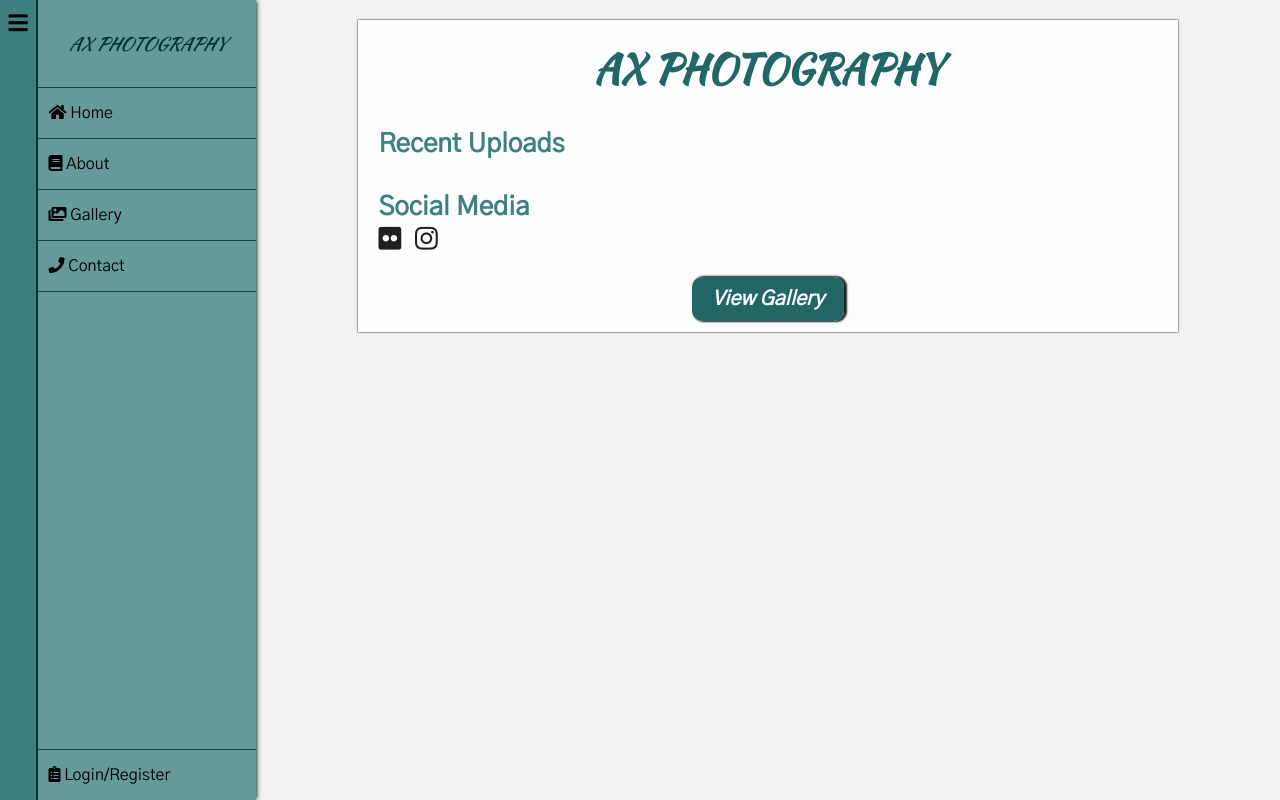
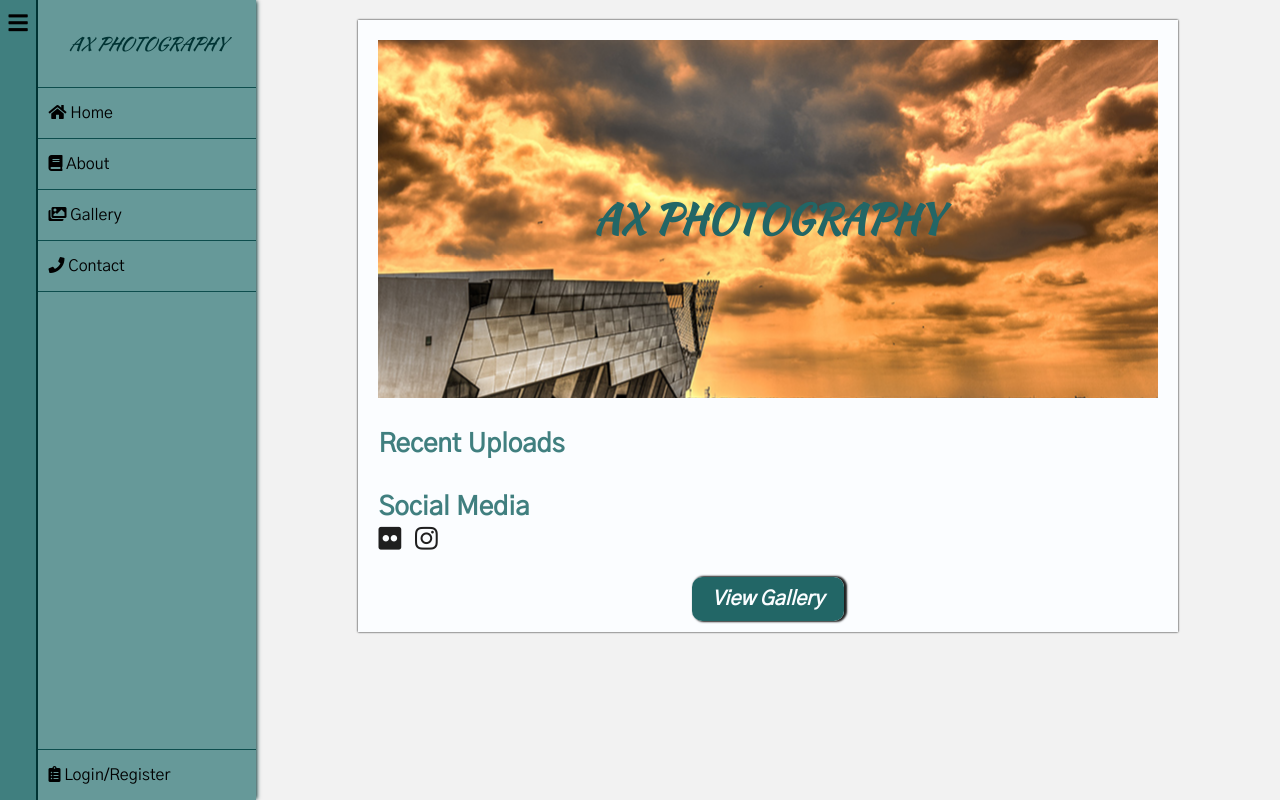
Before and after one commit to rezaa91/photo-gallery, a PHP site: page / in a window 1280 px wide. Run offline with PHP 8.4, Linux system fonts and the light colour scheme; data that the repository does not hold is empty.

Commit message:
imported index.html layout stylesheet

```diff
--- a/src/css/styles.css
+++ b/src/css/styles.css
@@ -18,6 +18,7 @@ in order to be accessible by HTML in one place
 @import "layouts/page-layout.css";
 @import "layouts/sidebar.css";
 @import "layouts/gallery.css";
+@import "layouts/index.css";
 
 
 /*utilities*/
```
